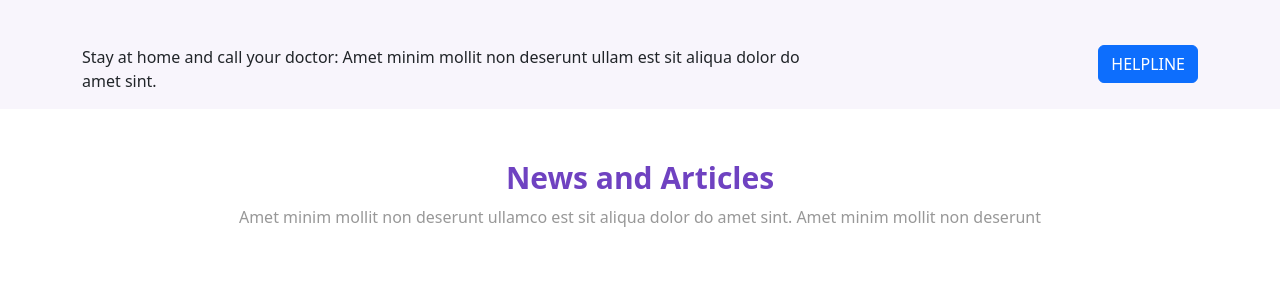
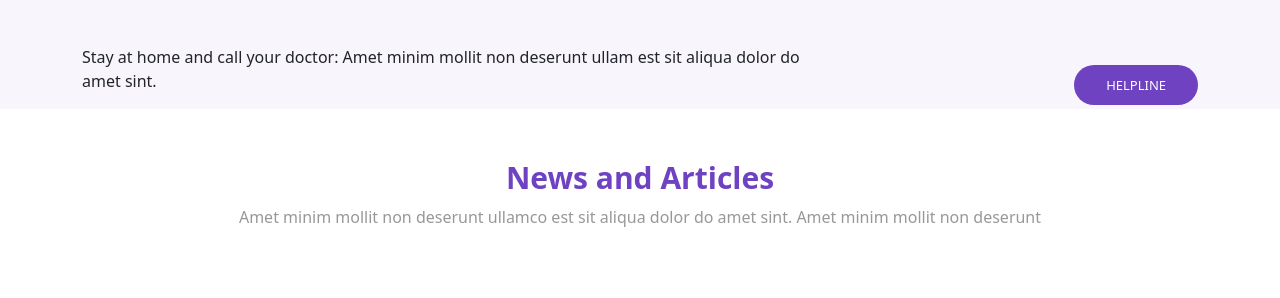
Before and after one commit to AdhadaveTruperformance/CORONA_VIRUS_MOBILE_VIEW, a plain HTML site: page index.html in a window 1280 px wide. Shown: the part 3609-3907 px from the top of the page. Drawn offline with nearby package versions, Linux system fonts and the light colour scheme.

Commit message:
first commit

```diff
--- a/index.html
+++ b/index.html
@@ -4,8 +4,8 @@
     <meta charset="UTF-8">
     <meta name="viewport" content="width=device-width, initial-scale=1.0">
     <title>Document</title>
+    <link rel="icon" href="Images/icons8-coronavirus-64.png" type="image/x-icon">
     <link rel="stylesheet" href="style.css">
-    <link rel="stylesheet" href="mediaQuery.css">
     <link href="https://cdn.jsdelivr.net/npm/bootstrap@5.3.0-alpha1/dist/css/bootstrap.min.css" rel="stylesheet">
     <link href="https://cdn.jsdelivr.net/npm/bootstrap@5.3.3/dist/css/bootstrap.min.css" rel="stylesheet"
     integrity="sha384-QWTKZyjpPEjISv5WaRU9OFeRpok6YctnYmDr5pNlyT2bRjXh0JMhjY6hW+ALEwIH" crossorigin="anonymous">
--- a/mediaQuery.css
+++ /dev/null
@@ -1,4 +0,0 @@
-@media screen and (min-width: 768px){
-
-
-}
--- a/style.css
+++ b/style.css
@@ -366,6 +366,21 @@
     /* height: 800px; */
     margin-top: 40px;
 }
+.SymtomsCoronavirus .btn
+{
+    border-radius: 25px;
+    padding: 12px 32px 12px 32px;
+    background-color:#6F42C1 ;
+    color: #ffff;
+    border: 0;
+    outline: 0;
+    font-family: system-ui, -apple-system, BlinkMacSystemFont,
+    'Segoe UI', Roboto, Oxygen, Ubuntu, Cantarell, 'Open Sans', 'Helvetica Neue', sans-serif;
+    font-weight: 400;
+    font-size: 13px;
+    line-height: 16px;
+    margin-top: 20px;
+}
 .text-symptoms
 {
 
```
Also changed, not shown: Images/icons8-coronavirus-64.png (added).
